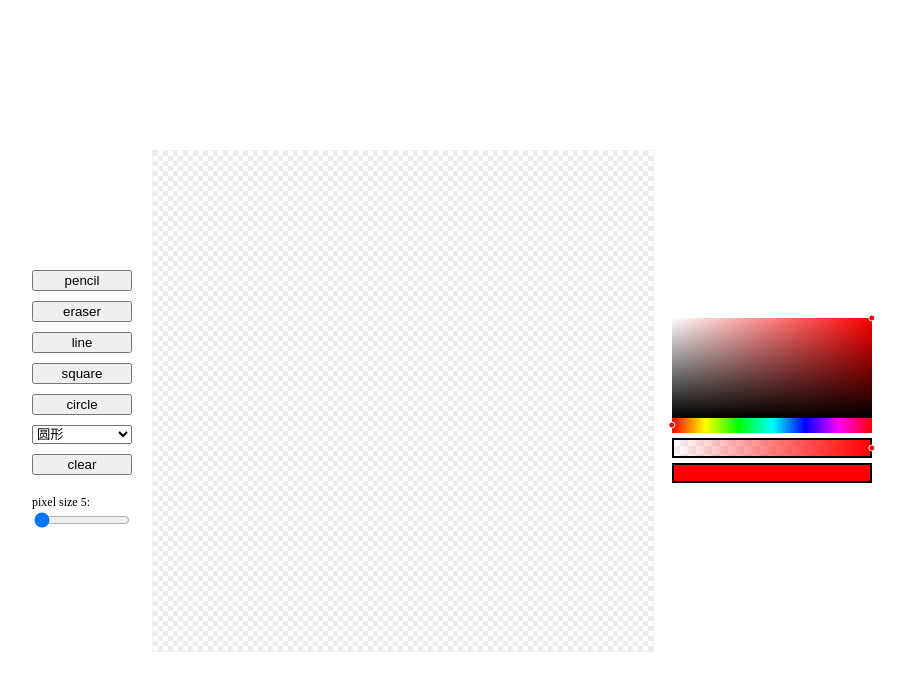
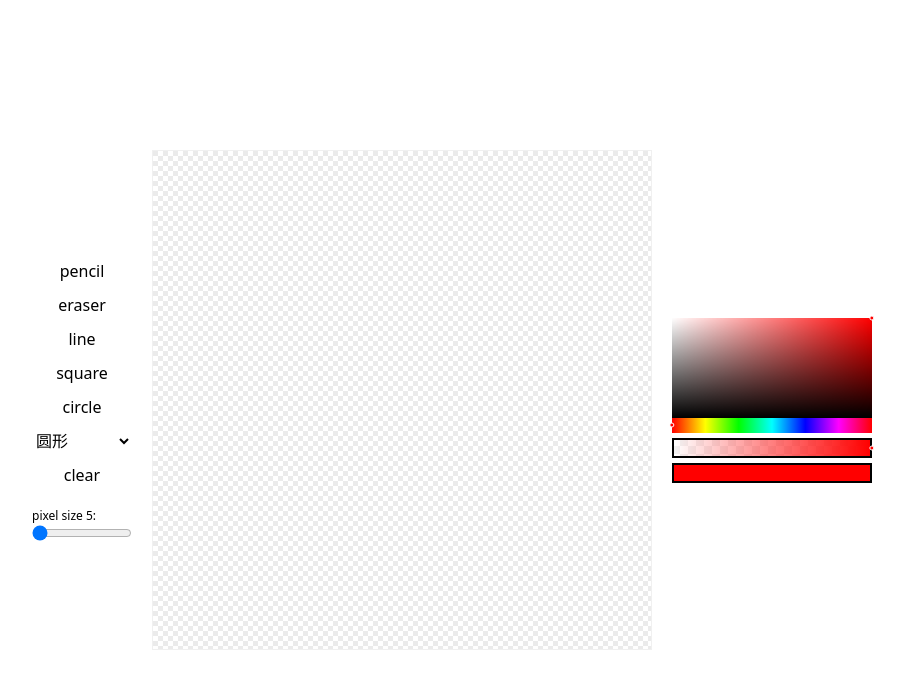
Before and after one commit to KamiC6238/ayanami, a Vue app: page / in a window 1280 px wide. Shown: the top 690 px of the page, without its empty margins (188-1094 px from the left). Built offline with nearby package versions, Linux system fonts and the light colour scheme.

Commit message:
support tailwind

```diff
--- a/index.html
+++ b/index.html
@@ -3,6 +3,7 @@
   <head>
     <meta charset="UTF-8" />
     <link rel="icon" type="image/svg+xml" href="/vite.svg" />
+    <link href="/src/styles.css" rel="stylesheet">
     <meta name="viewport" content="width=device-width, initial-scale=1.0" />
     <title>Vite + Vue + TS</title>
   </head>
--- a/package.json
+++ b/package.json
@@ -15,10 +15,12 @@
 	"dependencies": {
 		"pinia": "^2.2.6",
 		"rxjs": "^7.8.1",
+		"tailwindcss": "^4.0.4",
 		"vue": "^3.5.13"
 	},
 	"devDependencies": {
 		"@biomejs/biome": "1.9.4",
+		"@tailwindcss/vite": "^4.0.4",
 		"@types/node": "^22.9.3",
 		"@vitejs/plugin-vue": "^5.1.2",
 		"husky": "^9.1.7",
--- a/src/style.css
+++ b/src/style.css
@@ -1,3 +1,5 @@
+@import "tailwindcss";
+
 html,
 body {
 	width: 100%;
--- a/vite.config.ts
+++ b/vite.config.ts
@@ -1,10 +1,11 @@
 import path from "node:path";
+import tailwindcss from "@tailwindcss/vite";
 import vue from "@vitejs/plugin-vue";
 import { defineConfig } from "vite";
 
 // https://vitejs.dev/config/
 export default defineConfig({
-	plugins: [vue()],
+	plugins: [vue(), tailwindcss()],
 	resolve: {
 		alias: [
 			{
```
Also changed, not shown: 1 other file (tests, documents, lock files or other folders).
